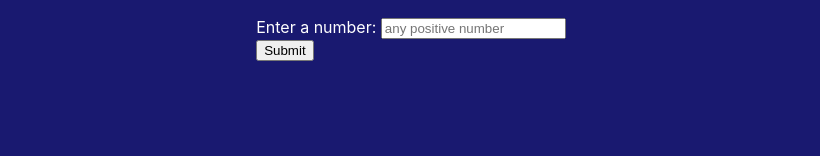
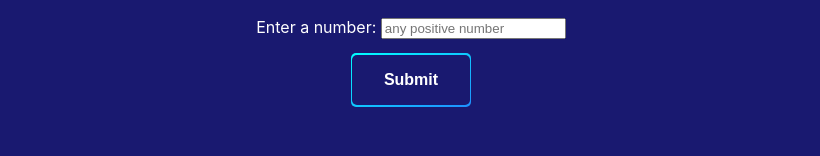
Before and after one commit to gamefreak431/The-Collatz-Conjecture, a plain HTML site: page index.html in a window 1280 px wide. Shown: the part 809-965 px from the top of the page, without its empty margins (237-1057 px from the left). Before the commit the page ends 926 px from the top, so only its background shows below. Drawn offline with Linux system fonts and the light colour scheme.

Commit message:
added styling to button, thank god for youtube tutorials

```diff
--- a/styles.css
+++ b/styles.css
@@ -54,6 +54,38 @@ iframe{
     text-align: left;
 }
 
+.interactive__button{
+    padding: 1rem 2rem;
+    background-color: midnightblue;
+    border: none;
+    color: white;
+    font-weight: bold;
+    margin: 0 auto;
+    margin-top: 1rem;
+    font-size: 1rem;
+    border-radius: 5px;
+    cursor: pointer;
+    position: relative;
+    display: flex;
+    align-items: center;
+    justify-content: center;
+}
+
+.interactive__button::after{
+    content: '';
+    position: absolute;
+    height: 107%;
+    width: 102%;
+    border-radius: 5px;
+    background-image: linear-gradient(to bottom right, aqua, dodgerblue);
+    z-index: -1;
+}
+
+.interactive__button:hover{
+    z-index: 0;
+    box-shadow: 10px 0 20px rgba(0, 255, 255, 0.25), -10px 0 20px rgba(30, 143, 255, 0.25);
+}
+
 #output{
     display: flex;
     flex-direction: column;
```
